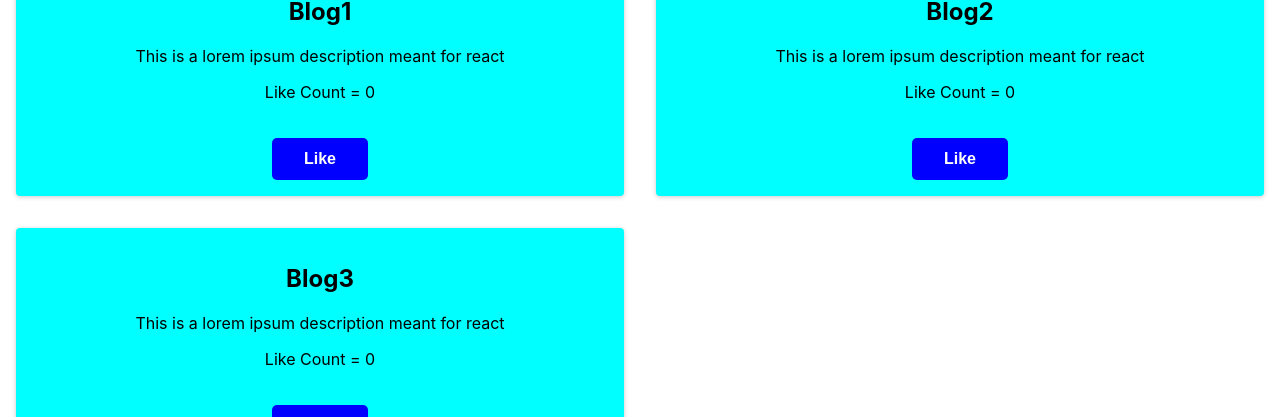
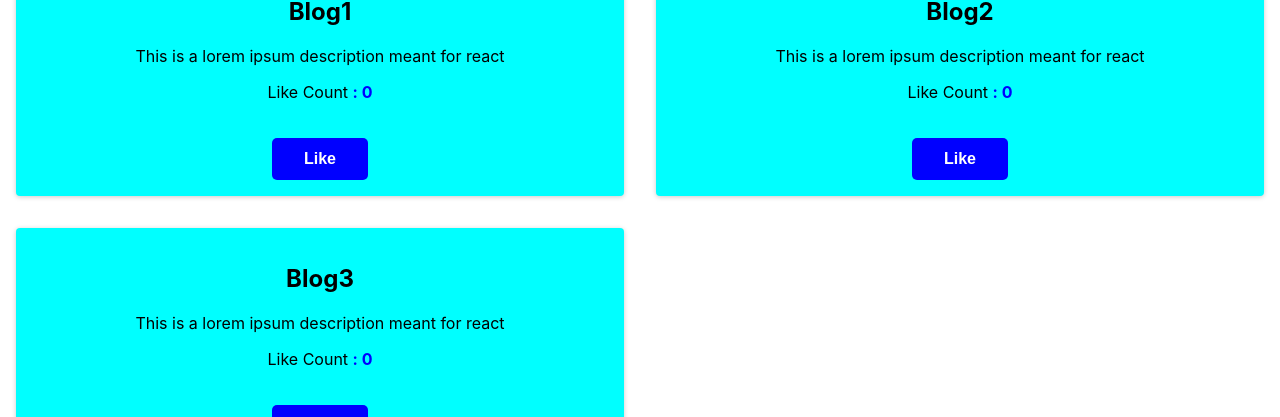
Before and after one commit to alii3111/React-Blogs, a React (Create React App) app: page / in a window 1280 px wide. Shown: the part 117-534 px from the top of the page. Built offline with nearby package versions, Linux system fonts and the light colour scheme.

Commit message:
add initial commit

```diff
--- a/src/BlogCard.css
+++ b/src/BlogCard.css
@@ -39,3 +39,8 @@
   width: 100%;
   grid-template-columns: auto auto;
 }
+
+.count{
+  font-weight: bold;
+  color: blue;
+}
--- a/src/BlogCards.js
+++ b/src/BlogCards.js
@@ -18,7 +18,7 @@ class BlogCards extends React.Component {
     <div className='blog'>
         <h2>{this.props.title}</h2>
         <p> { this.props.description } </p>
-        <p>Like Count = { this.state.likeCount }</p>
+        <p>Like Count <span className='count'>: { this.state.likeCount }</span></p>
         <button onClick={this.onLikeBtn}>Like</button>
     </div>
   )}
```
